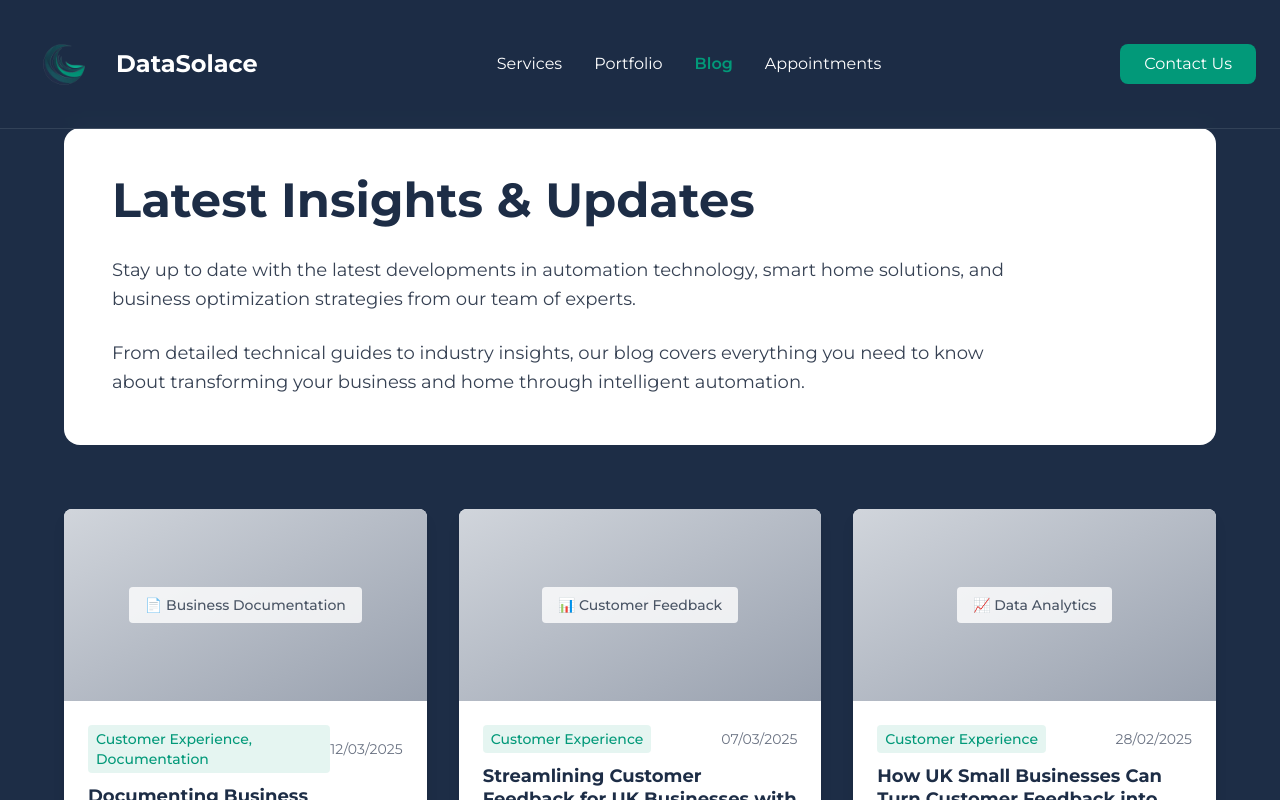
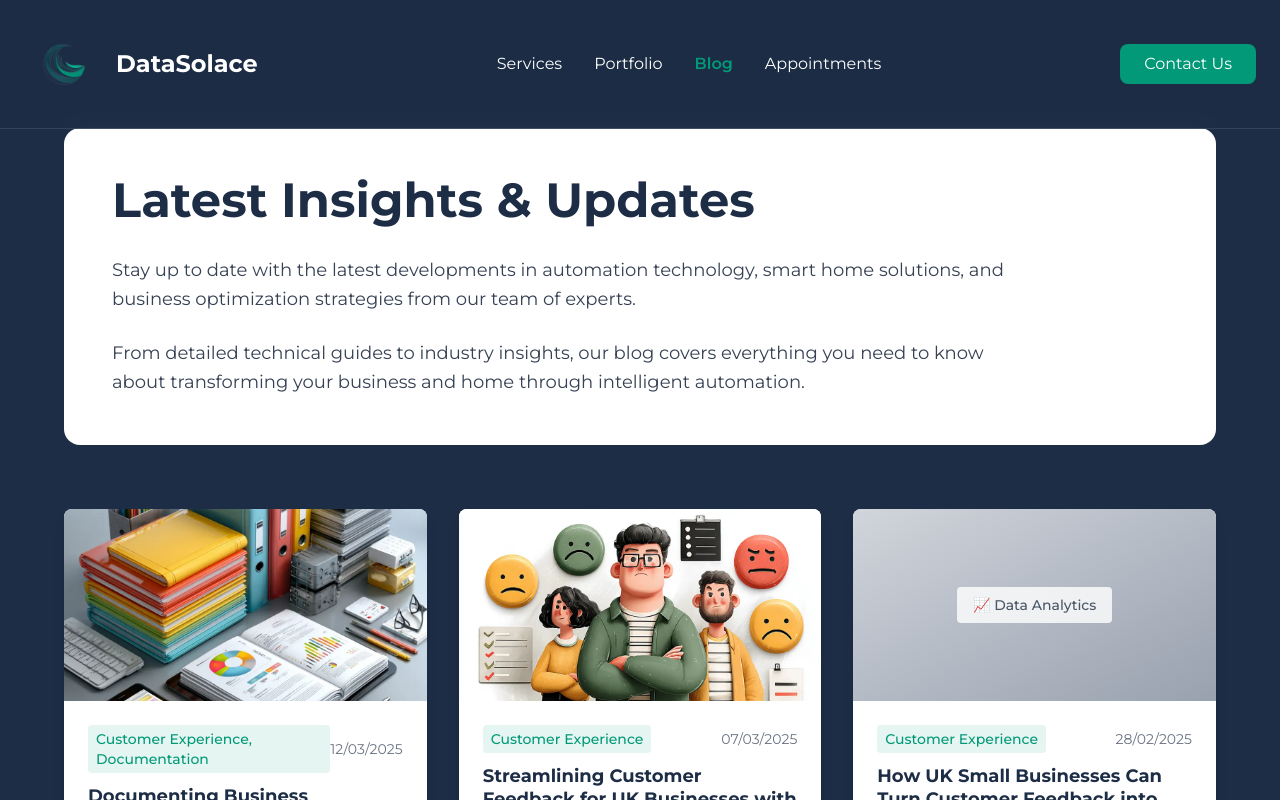
Before and after one commit to DataSolace/datasolace.com, a Next.js app: page /blog in a window 1280 px wide. Shown: the top 800 px of the page. Built offline with nearby package versions, Linux system fonts and the light colour scheme.

Commit message:
feat: add images for blog posts and update rendering logic
- Introduce new images for "Business Documentation" and "Customer Feedback" blog posts to enhance visual appeal.
- Update the blog post rendering logic to utilize the Next.js Image component for improved performance and layout consistency.

```diff
--- a/src/app/blog/page.tsx
+++ b/src/app/blog/page.tsx
@@ -1,4 +1,5 @@
 import Link from 'next/link';
+import Image from 'next/image';
 import Header from '../../components/Header';
 import Footer from '../../components/Footer';
 
@@ -97,15 +98,31 @@ export default function Blog() {
                 className="group bg-white rounded-lg overflow-hidden shadow-lg hover:shadow-xl transition-all duration-300 transform hover:-translate-y-2"
               >
                 <div className="aspect-w-16 aspect-h-12 bg-gray-200">
+                  {post.id === 1 ? (
+                    <Image
+                      src="/business_documentation.webp"
+                      alt="Business Documentation"
+                      width={600}
+                      height={400}
+                      className="w-full h-48 object-cover"
+                    />
+                  ) : post.id === 2 ? (
+                    <Image
+                      src="/customer_feedback.webp"
+                      alt="Customer Feedback"
+                      width={600}
+                      height={400}
+                      className="w-full h-48 object-cover object-top"
+                    />
+                  ) : (
                     <div className="w-full h-48 bg-gradient-to-br from-gray-300 to-gray-400 flex items-center justify-center">
                       <span className="text-gray-600 text-sm font-medium px-4 py-2 bg-white/80 rounded">
-                      {post.id === 1 ? "📄 Business Documentation" :
-                       post.id === 2 ? "📊 Customer Feedback" :
-                       post.id === 3 ? "📈 Data Analytics" :
+                        {post.id === 3 ? "📈 Data Analytics" :
                          post.id === 4 ? "🏠 Smart Home Index" :
                          post.id === 5 ? "🔒 Security Camera" : "💾 Network Storage"}
                       </span>
                     </div>
+                  )}
                 </div>
 
                 <div className="p-6">
```
Also changed, not shown: public/business_documentation.webp (added), public/customer_feedback.webp (added). Lines whose indentation alone changed are shown as unchanged.
